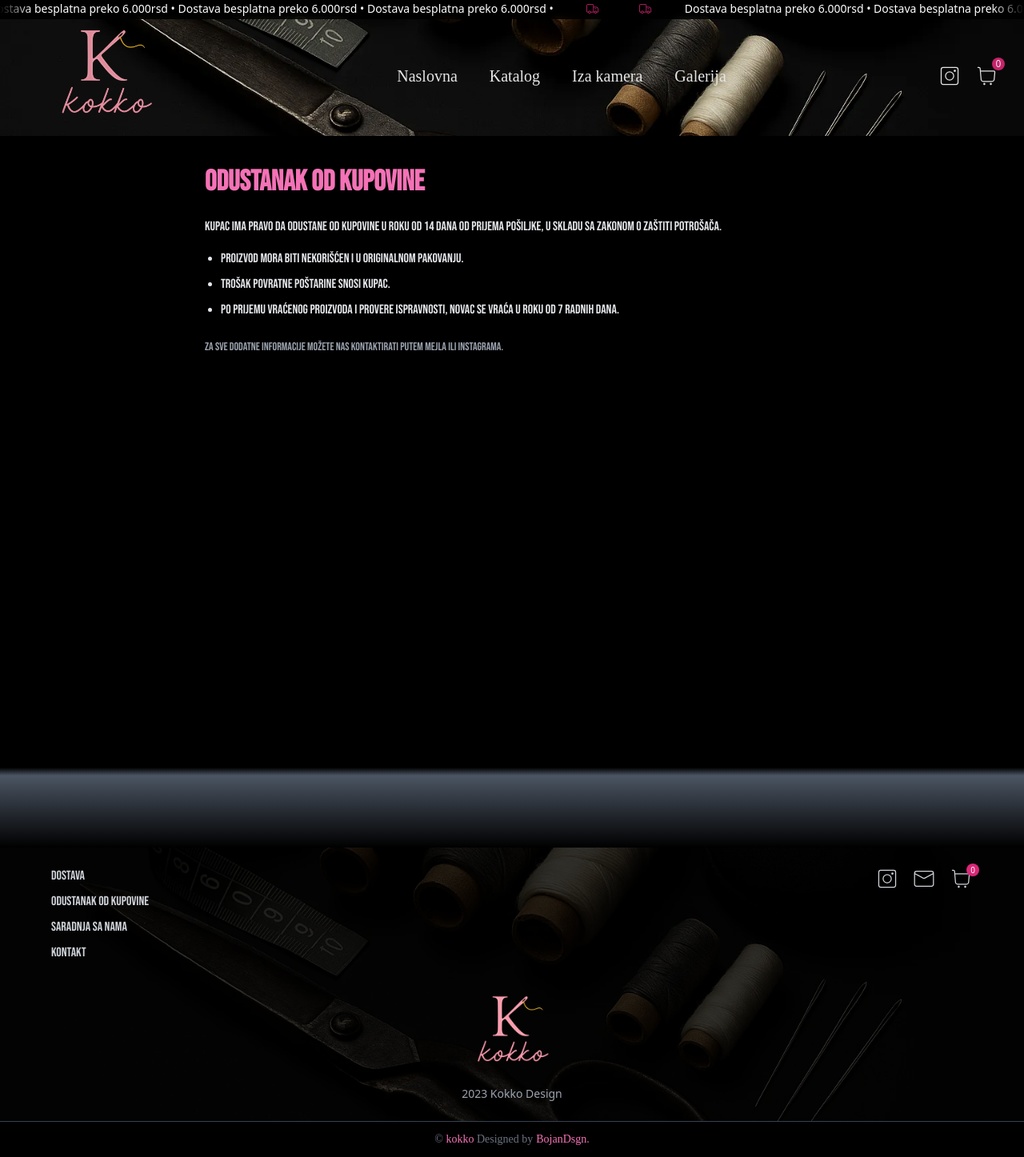
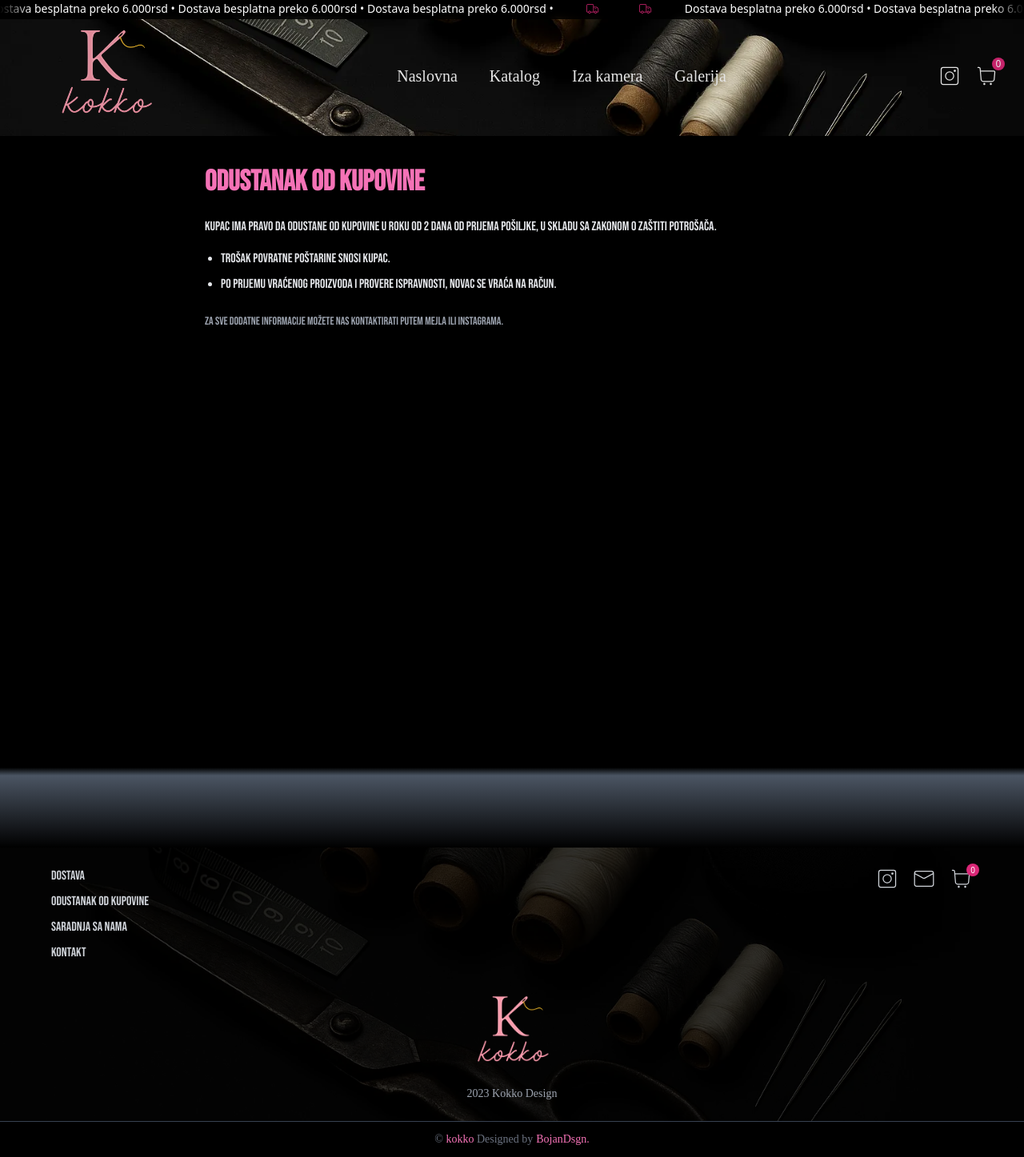
Before and after one commit to BokeeJ/kokko, a React (Vite) app: page /odustanak in a window 1280 px wide. Shown: the whole page at 80% size. Built offline with nearby package versions, Linux system fonts and the light colour scheme.

Commit message:
finished

```diff
--- a/src/Components/Footer.jsx
+++ b/src/Components/Footer.jsx
@@ -56,7 +56,7 @@ function Footer({ brojac }) {
                         alt="logoKokko"
                         className="w-[140px] h-[110px] object-contain"
                     />
-                    <p className="text-sm text-gray-400">2023 Kokko Design</p>
+                    <p className="text-sm text-gray-400 font-dives">2023 Kokko Design</p>
                 </div>
             </div>
         </footer>
--- a/src/pages/Odustanak.jsx
+++ b/src/pages/Odustanak.jsx
@@ -7,13 +7,12 @@ function Odustanak() {
                 <h1 className="text-3xl md:text-4xl font-bold mb-6 text-pink-400">Odustanak od kupovine</h1>
 
                 <p className="mb-4">
-                    Kupac ima pravo da odustane od kupovine u roku od 14 dana od prijema pošiljke, u skladu sa Zakonom o zaštiti potrošača.
+                    Kupac ima pravo da odustane od kupovine u roku od 2 dana od prijema pošiljke, u skladu sa Zakonom o zaštiti potrošača.
                 </p>
 
                 <ul className="list-disc ml-5 space-y-2">
-                    <li>Proizvod mora biti nekorišćen i u originalnom pakovanju.</li>
                     <li>Trošak povratne poštarine snosi kupac.</li>
-                    <li>Po prijemu vraćenog proizvoda i provere ispravnosti, novac se vraća u roku od 7 radnih dana.</li>
+                    <li>Po prijemu vraćenog proizvoda i provere ispravnosti, novac se vraća na račun.</li>
                 </ul>
 
                 <p className="mt-6 text-sm text-gray-400">
--- a/src/pages/Saradnja.jsx
+++ b/src/pages/Saradnja.jsx
@@ -17,7 +17,7 @@ function Saradnja() {
                 </ul>
 
                 <p className="mt-6">
-                    Ako imate ideju za saradnju, pišite nam na <span className="text-pink-400">info@kokkodesign.rs</span> ili putem Instagrama:{" "}
+                    Ako imate ideju za saradnju, pišite nam na <a className="text-pink-400" href="mailto:kkaranovic14@gmail.com">E-mail</a> ili putem Instagrama:{" "}
                     <a
                         href="https://www.instagram.com/kokko.design"
                         target="_blank"
```
